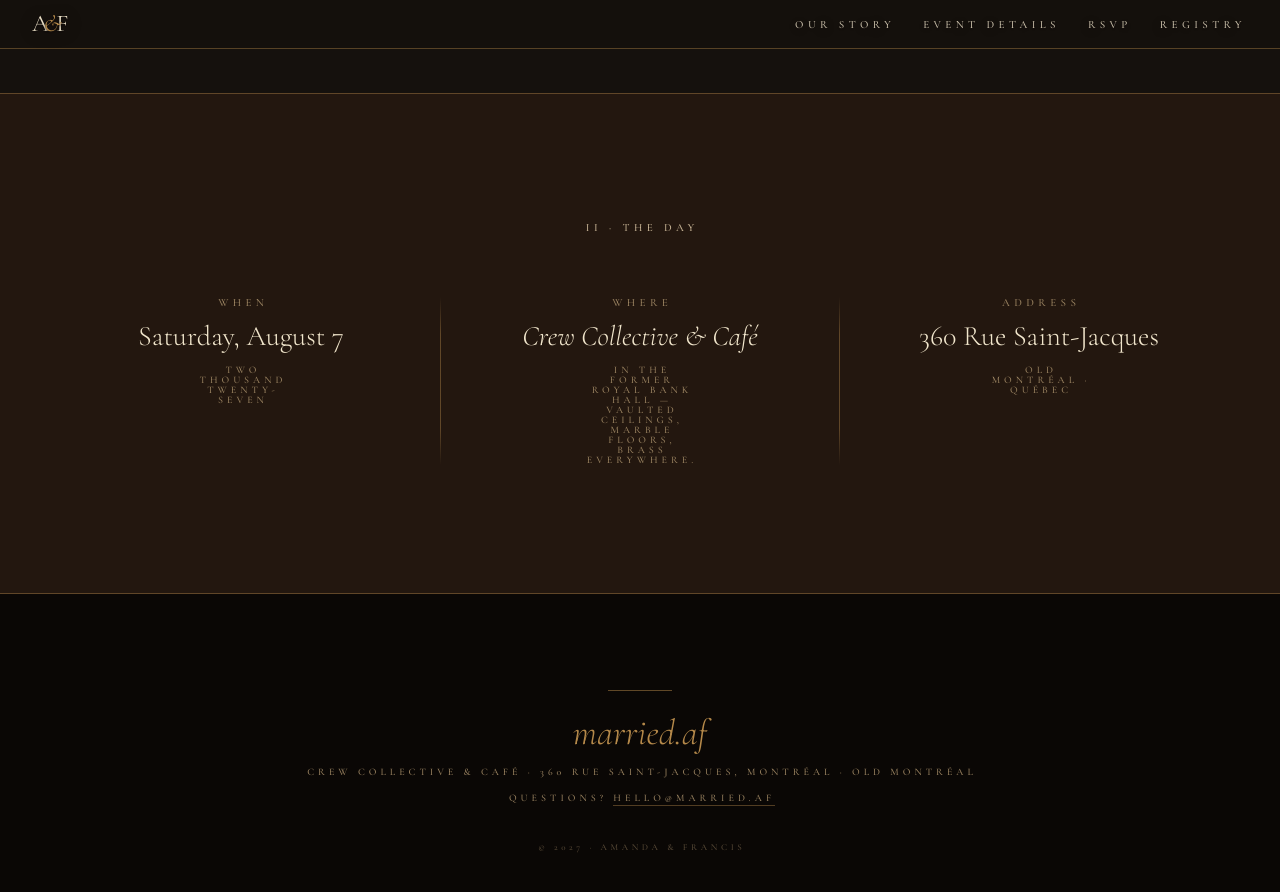
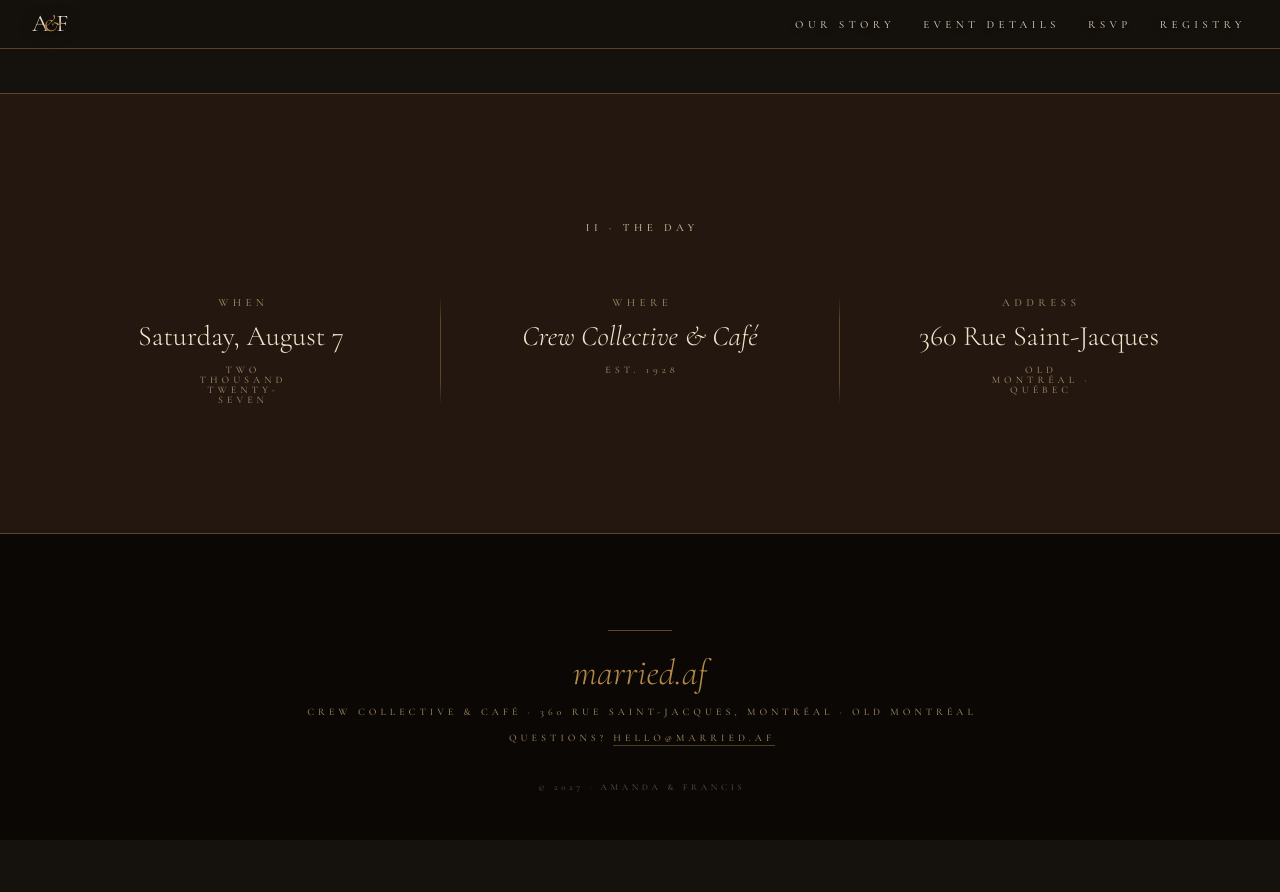
Before and after one commit to fwilliams/married.af, a Jekyll site: the page built from index.md, in a window 1280 px wide and 900 px high, scrolled down 1612 px. Shown: the top 892 px of the window. Built offline with Jekyll 4.4.1, drawn with Linux system fonts in a browser that asks for light colours; some web fonts are replaced; after the commit the page ends 2452 px from its top, so only the background shows below that.

Commit message:
Update index.md

```diff
--- a/index.md
+++ b/index.md
@@ -58,7 +58,7 @@ permalink: /
       <div class="fact">
         <div class="fact__label">Where</div>
         <div class="fact__primary"><em>{{ site.wedding.venue }}</em></div>
-        <div class="fact__detail">In the former Royal Bank Hall &mdash; vaulted ceilings, marble floors, brass everywhere.</div>
+        <div class="fact__detail">Est. 1928</div>
       </div>
       <div class="facts__rule" aria-hidden="true"></div>
       <div class="fact">
```
